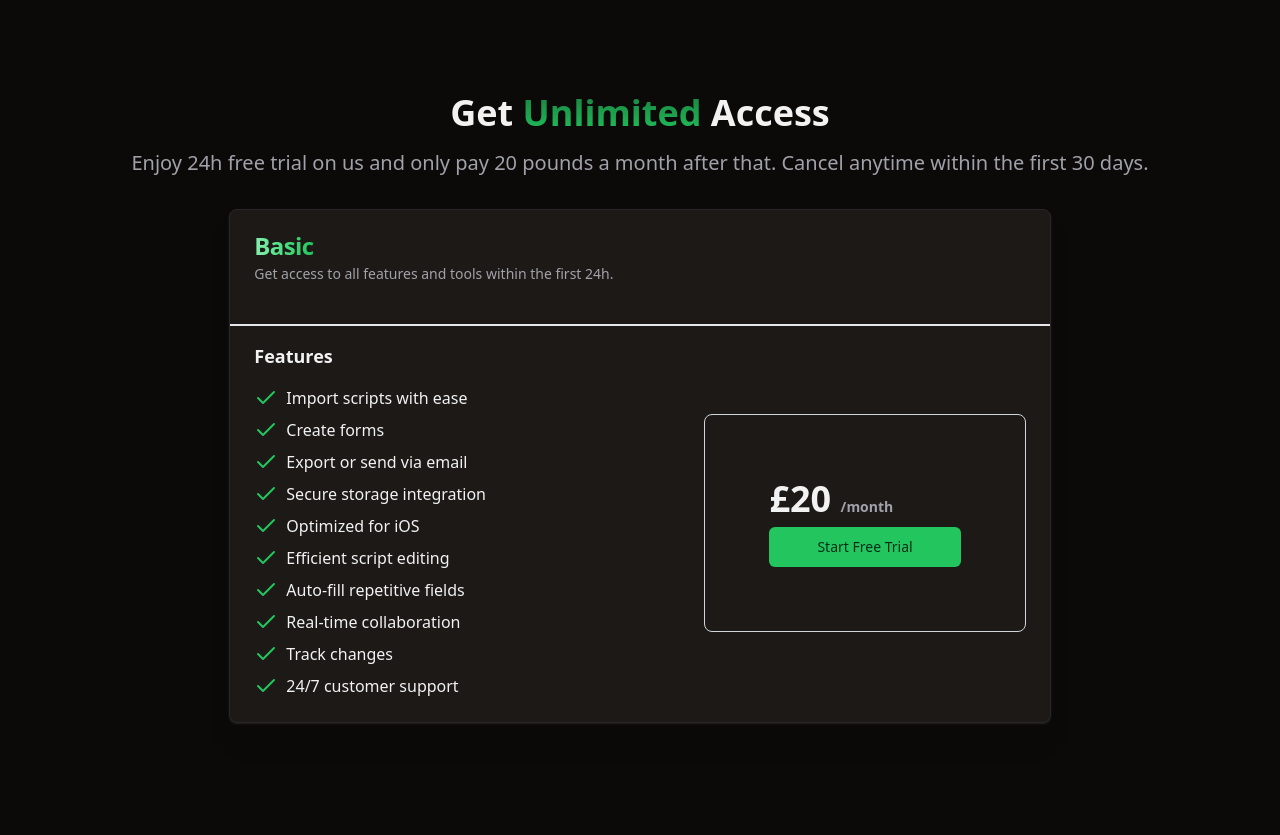
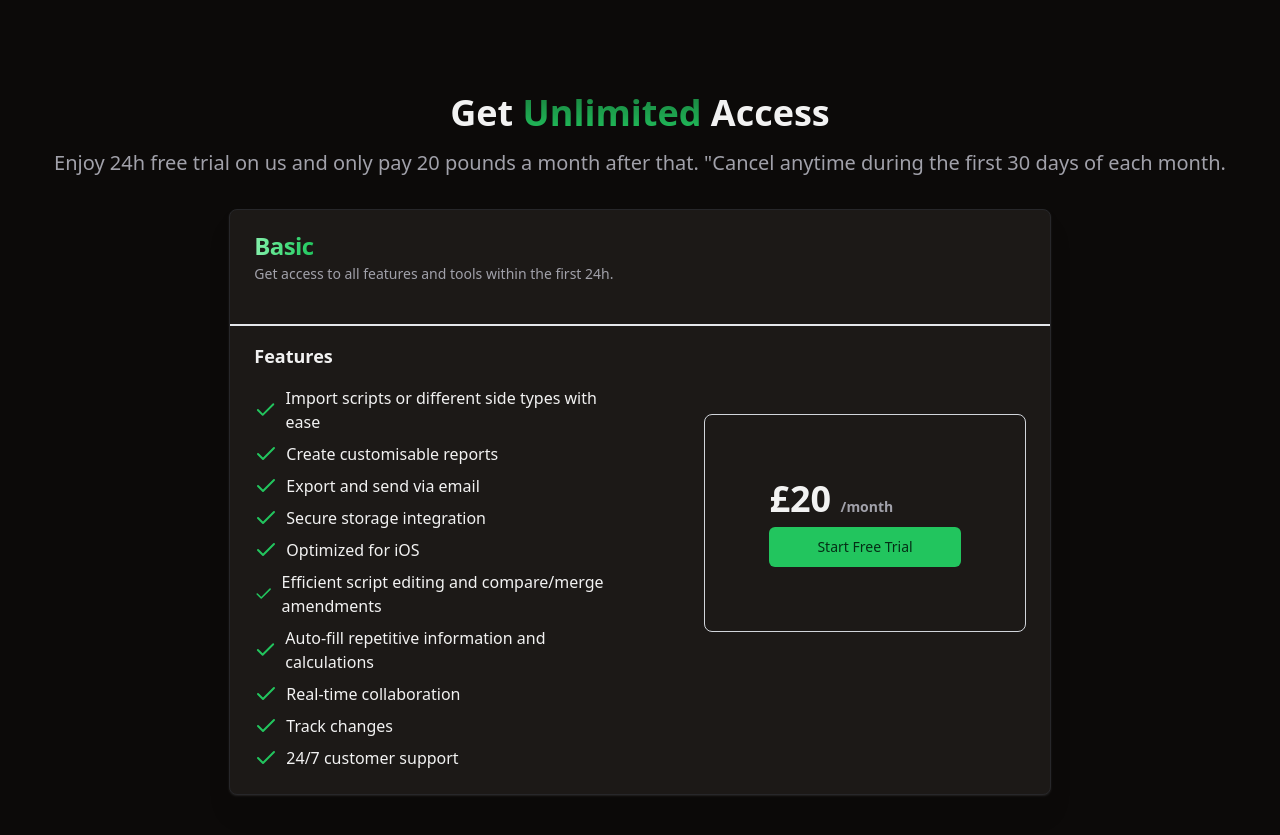
Before and after one commit to KamoEllen/coming-soon-the-script-app, a React (Vite) app: page / in a window 1280 px wide. Shown: the part 1840-2675 px from the top of the page. Built offline with nearby package versions, Linux system fonts and the light colour scheme.

Commit message:
Update Pricing.tsx

```diff
--- a/src/components/Pricing.tsx
+++ b/src/components/Pricing.tsx
@@ -32,13 +32,13 @@ const pricingList: PricingProps[] = [
       "Get access to all features and tools within the first 24h.",
     buttonText: "Start Free Trial",
     benefitList: [
-      "Import scripts with ease",
-      "Create forms",
-      "Export or send via email",
+      "Import scripts or different side types with ease",
+      "Create customisable reports",
+      "Export and send via email",
       "Secure storage integration",
       "Optimized for iOS",
-      "Efficient script editing",
-      "Auto-fill repetitive fields",
+      "Efficient script editing and compare/merge amendments",
+      "Auto-fill repetitive information and calculations",
       "Real-time collaboration",
       "Track changes",
       "24/7 customer support",
@@ -61,7 +61,7 @@ export const Pricing = () => {
         Access
       </h2>
       <h3 className="text-xl text-center text-muted-foreground pt-4 pb-8">
-        Enjoy 24h free trial on us and only pay 20 pounds a month after that. Cancel anytime within the first 30 days.
+        Enjoy 24h free trial on us and only pay 20 pounds a month after that. "Cancel anytime during the first 30 days of each month.
       </h3>
       <div className="flex justify-center">
         <div className="w-full lg:w-3/4 xl:w-2/3">
```
